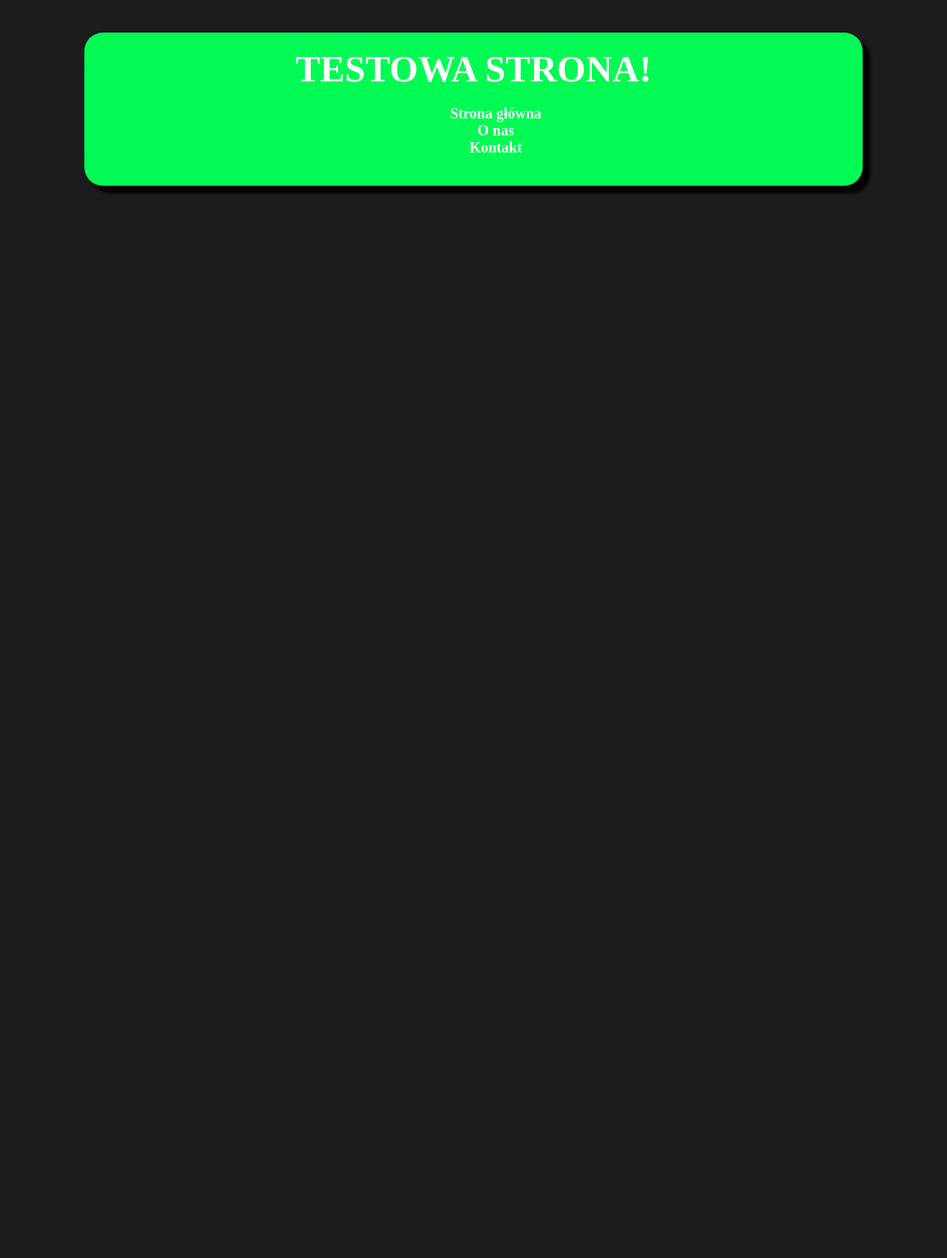
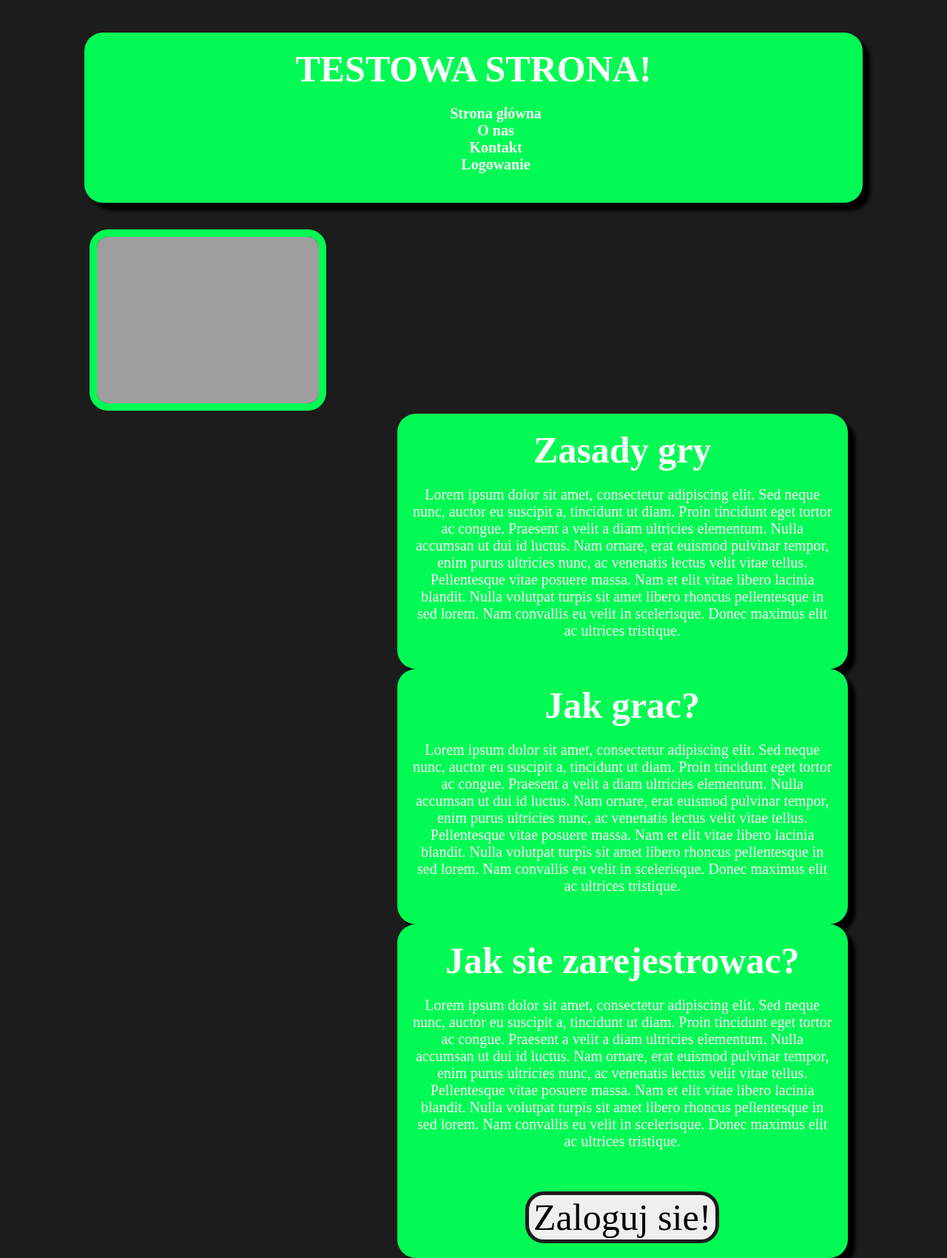
Before and after one commit to Programowanie-TECHNIKUM/portal, a PHP site: page / in a window 1280 px wide. Shown: the whole page at 74% size. Before the commit the page ends 261 px from the top, so only its background shows below. Run offline with PHP 8.4, Linux system fonts and the light colour scheme; grey boxes are pictures that could not be loaded.

Commit message:
-- update files

```diff
--- a/index.php
+++ b/index.php
@@ -17,9 +17,36 @@
                 <li><a href="#">Strona główna</a></li>
                 <li><a href="#">O nas</a></li>
                 <li><a href="#">Kontakt</a></li>
+                <li><a href = "./loguj.php">Logowanie</a></li>
             </ul>
         </nav>
     </div></center>
+    <br>
+    <br>
+    <div id = "content">
+        <div id = "lewo">
+            <center><img id = "obrazek" src = "https://th.bing.com/th/id/R.2fbc995a7ece2cbbf2fe9f56e7984482?rik=wPkqUf6Mxuo1gA&pid=ImgRaw&r=0"></center>
+        </div>
+
+        <div class = "prawo">
+            <h1>Zasady gry</h1>
+            <P>Lorem ipsum dolor sit amet, consectetur adipiscing elit. Sed neque nunc, auctor eu suscipit a, tincidunt ut diam. Proin tincidunt eget tortor ac congue. Praesent a velit a diam ultricies elementum. Nulla accumsan ut dui id luctus. Nam ornare, erat euismod pulvinar tempor, enim purus ultricies nunc, ac venenatis lectus velit vitae tellus. Pellentesque vitae posuere massa. Nam et elit vitae libero lacinia blandit. Nulla volutpat turpis sit amet libero rhoncus pellentesque in sed lorem. Nam convallis eu velit in scelerisque. Donec maximus elit ac ultrices tristique.</P>
+        </div>
+
+        <div class = "prawo">
+            <h1>Jak grac?</h1>
+            <P>Lorem ipsum dolor sit amet, consectetur adipiscing elit. Sed neque nunc, auctor eu suscipit a, tincidunt ut diam. Proin tincidunt eget tortor ac congue. Praesent a velit a diam ultricies elementum. Nulla accumsan ut dui id luctus. Nam ornare, erat euismod pulvinar tempor, enim purus ultricies nunc, ac venenatis lectus velit vitae tellus. Pellentesque vitae posuere massa. Nam et elit vitae libero lacinia blandit. Nulla volutpat turpis sit amet libero rhoncus pellentesque in sed lorem. Nam convallis eu velit in scelerisque. Donec maximus elit ac ultrices tristique.</P>
+        </div>
+
+        <div class = "prawo">
+             <h1>Jak sie zarejestrowac?</h1>
+             <P>Lorem ipsum dolor sit amet, consectetur adipiscing elit. Sed neque nunc, auctor eu suscipit a, tincidunt ut diam. Proin tincidunt eget tortor ac congue. Praesent a velit a diam ultricies elementum. Nulla accumsan ut dui id luctus. Nam ornare, erat euismod pulvinar tempor, enim purus ultricies nunc, ac venenatis lectus velit vitae tellus. Pellentesque vitae posuere massa. Nam et elit vitae libero lacinia blandit. Nulla volutpat turpis sit amet libero rhoncus pellentesque in sed lorem. Nam convallis eu velit in scelerisque. Donec maximus elit ac ultrices tristique.</P>
+             <br>
+             <br>
+             <a href = "loguj.php"><button>Zaloguj sie!</button></a>
+        </div>
+
+    </div>
 </body>
 </html>
 
--- a/style.css
+++ b/style.css
@@ -13,6 +13,41 @@
     font-family: Bahnschrift;
 }
 
+li:hover {
+    text-decoration: underline  ;
+}
+
+p {
+    font-size: 20px;
+}
+
+#lewo {
+    float: left;
+    width: 48%;
+}
+
+#content {
+    width: 90%;
+}
+
+.prawo {
+    float: right;
+    width: 50%;
+    background-color: #01FB54;
+    text-align: center;
+    color: #fff;
+    padding: 20px;
+    justify-content: space-between;
+    border-radius: 25px;
+    box-shadow: 10px 10px 5px black;
+}
+
+#obrazek {
+    border: 10px solid #01FB54;
+    border-radius: 25px;
+    width: 55%;
+}
+
 h1 {
     font-size: 50px;
 }
@@ -20,6 +55,20 @@ h1 {
 
 body {
     background-color: #1c1c1c;
+}
+
+button {
+    font-size: 50px;
+    border: 5px solid#1c1c1c;
+
+    border-radius: 25px;
+
+}
+
+button:hover {
+    cursor: pointer;
+    animation: shake 0.5s;
+    animation-iteration-count: infinite;
 }
 
 
@@ -42,3 +91,17 @@ nav a {
     text-decoration: none;
     font-weight: bold;
 }
+
+@keyframes shake {
+    0% { transform: translate(1px, 1px) rotate(0deg); }
+    10% { transform: translate(-1px, -2px) rotate(-1deg); }
+    20% { transform: translate(-3px, 0px) rotate(1deg); }
+    30% { transform: translate(3px, 2px) rotate(0deg); }
+    40% { transform: translate(1px, -1px) rotate(1deg); }
+    50% { transform: translate(-1px, 2px) rotate(-1deg); }
+    60% { transform: translate(-3px, 1px) rotate(0deg); }
+    70% { transform: translate(3px, 1px) rotate(-1deg); }
+    80% { transform: translate(-1px, -1px) rotate(1deg); }
+    90% { transform: translate(1px, 2px) rotate(0deg); }
+    100% { transform: translate(1px, -2px) rotate(-1deg); }
+  }
```
Also changed, not shown: rejestr.php (+14 -0 lines).
